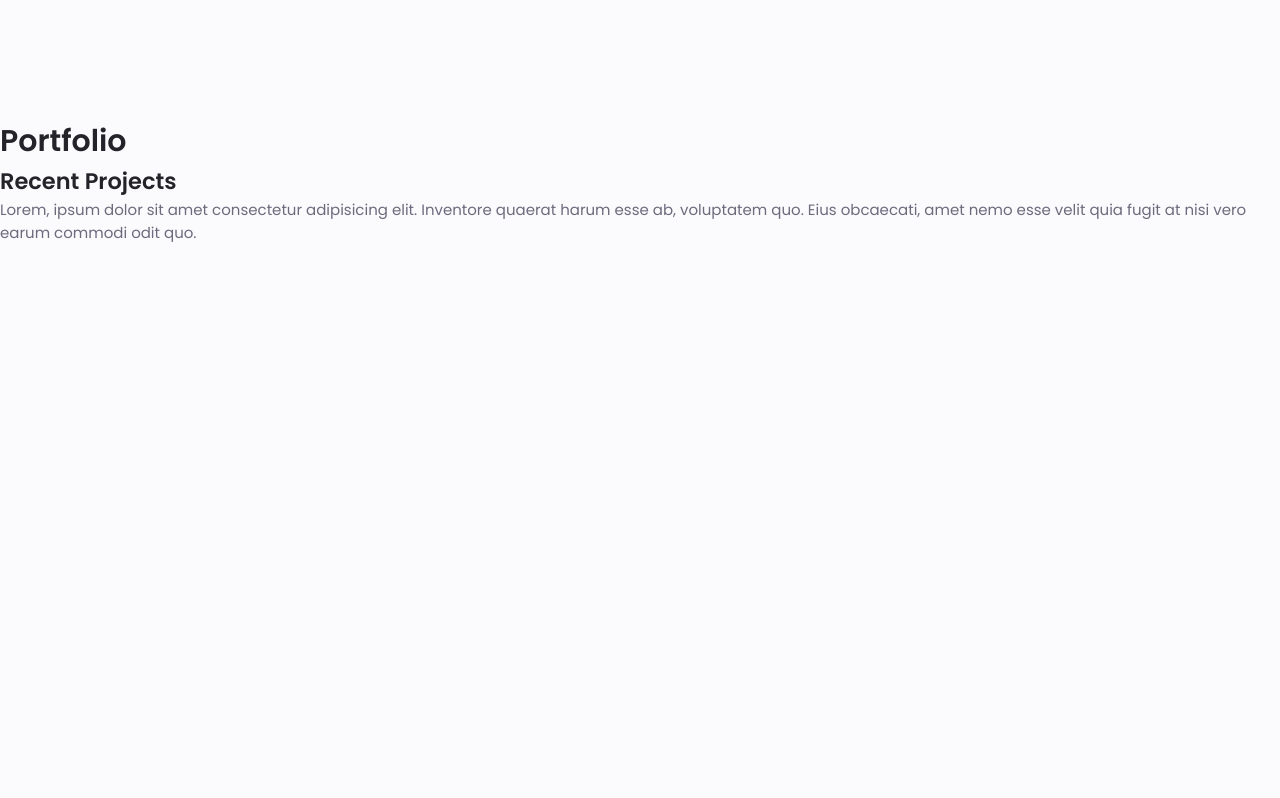
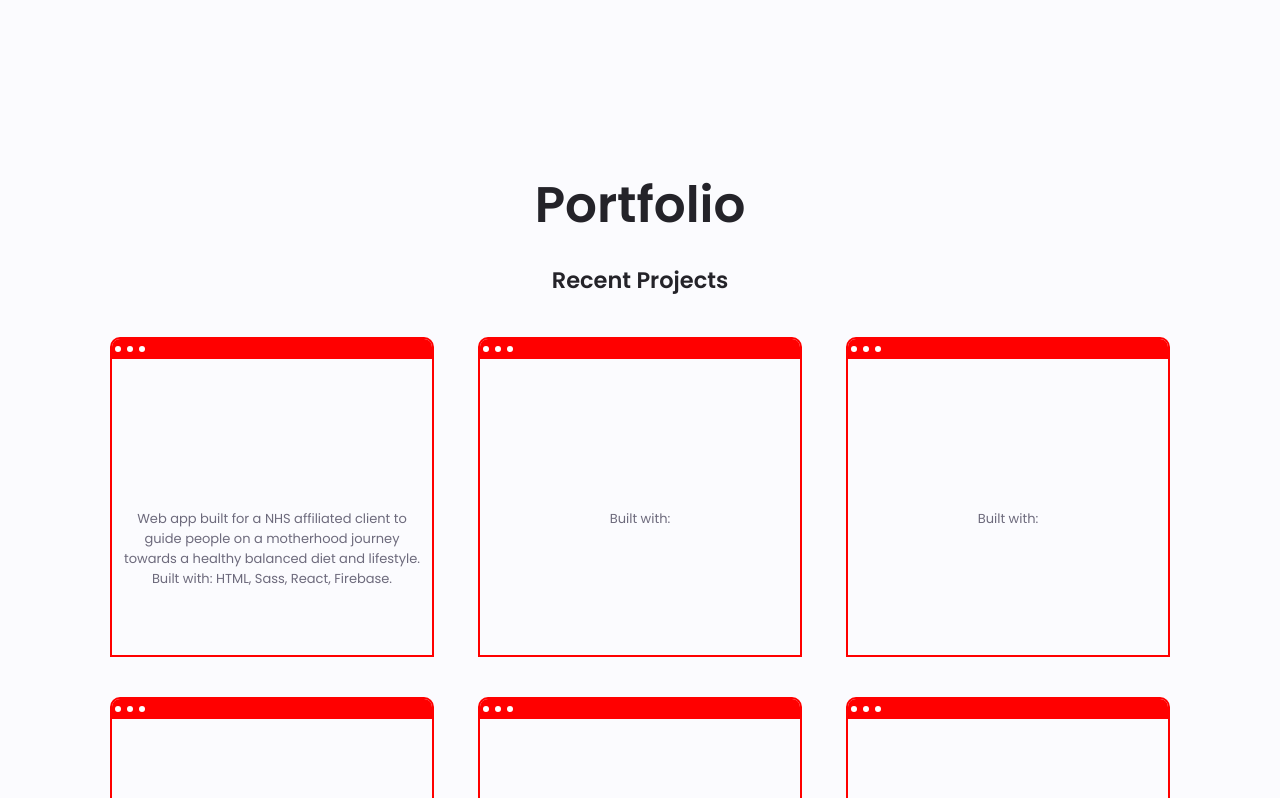
Before and after one commit to codewurld/my-portfolio-site, a React (Create React App) app: page / in a window 1280 px wide. Shown: the part 1482-2280 px from the top of the page. Before the commit the page ends 1726 px from the top, so only its background shows below. Built offline with nearby package versions, Linux system fonts and the light colour scheme.

Commit message:
new portfolio page and styling

```diff
--- a/src/components/newportfolio/NewPortfolio.jsx
+++ b/src/components/newportfolio/NewPortfolio.jsx
@@ -1,9 +1,23 @@
 import './newportfolio.css'
 
 
-const NewPortfolio = () => {
+const NewPortfolio = ({ img, link, title, description, tools }) => {
     return (
-        <div>
+        <div className="new-portfolio-item">
+            {/* browser like design for the containers */}
+            <div className="new-portfolio-design">
+                <div className="new-portfolio-shape"></div>
+                <div className="new-portfolio-shape"></div>
+                <div className="new-portfolio-shape"></div>
+            </div>
+            {/* <a href={link} target="_blank">
+                <img src={img} alt="" className="new-portfolio-img" />
+            </a> */}
+            <div className='new-portfolio-details-container'>
+                <p className="new-portfolio-listDescription">
+                    {description}</p>
+                <p className="new-portfolio-listTools">Built with: {tools}</p>
+            </div>
 
         </div>
     );
--- a/src/components/newportfolio/newportfolio.css
+++ b/src/components/newportfolio/newportfolio.css
@@ -0,0 +1,52 @@
+
+.new-portfolio-item{
+    width: 30%;
+    height: 40vh;
+    margin: 20px 10px;
+    border: 2px solid red;
+    border-radius: 10px 10px 0px 0px;
+    overflow: hidden;
+}
+
+.new-portfolio-design{
+    height: 20px;
+    background-color: red;
+    display: flex;
+    align-items: center;
+    /* keep browser design stuck to the top */
+    position: sticky;
+    z-index: 2;
+}
+
+.new-portfolio-shape{
+    width: 6px;
+    height: 6px;
+    background-color: white;
+    margin: 3px;
+    border-radius: 50%;
+}
+
+.new-portfolio-img{
+    width: 100%;
+    transition: all 10s ease;
+}
+
+/* animate portfolio image to imitate scroll when hovered */
+.new-portfolio-item:hover .new-portfolio-img{
+   transform: translateY(-100%);
+}
+
+.new-portfolio-details-container{
+    font-size: small;
+    margin-top: 150px;
+    padding-left: 8px;
+    padding-right: 8px;
+}
+
+/* .new-portfolio-listDescription{
+    font-size: small;
+    margin-top: 110px;
+    padding: 0px -10px -10px 0px;
+    padding-left: 8px;
+    padding-right: 8px;
+} */
--- a/src/components/newportfoliolist/NewPortfolioList.jsx
+++ b/src/components/newportfoliolist/NewPortfolioList.jsx
@@ -1,4 +1,6 @@
+import NewPortfolio from '../newportfolio/NewPortfolio';
 import './newportfoliolist.css'
+import { portfolioList } from '../../data'
 
 
 const NewPortfolioList = () => {
@@ -7,8 +9,14 @@ const NewPortfolioList = () => {
             <div className="portfolio-listText">
                 <h1 className="portfolio-listTitle">Portfolio</h1>
                 <h2 className="portfolio-listSubtitle">Recent Projects</h2>
-                <p className="portfolio-listDescription">
-                    Lorem, ipsum dolor sit amet consectetur adipisicing elit. Inventore quaerat harum esse ab, voluptatem quo. Eius obcaecati, amet nemo esse velit quia fugit at nisi vero earum commodi odit quo.</p>
+                {/* <p className="portfolio-listDescription">
+                    Lorem, ipsum dolor sit amet consectetur adipisicing elit. Inventore quaerat harum esse ab, voluptatem quo. Eius obcaecati, amet nemo esse velit quia fugit at nisi vero earum commodi odit quo.</p> */}
+            </div>
+            <div className="portfolio-listItems">
+                {portfolioList.map((portfolio) => (
+                    <NewPortfolio key={portfolio.id} title={portfolio.title} img={portfolio.img} link={portfolio.link} description={portfolio.description} tools={portfolio.tools} />
+                ))}
+
 
             </div>
         </div >
--- a/src/components/newportfoliolist/newportfoliolist.css
+++ b/src/components/newportfoliolist/newportfoliolist.css
@@ -0,0 +1,28 @@
+.portfolio-list{
+    padding: 50px 100px;
+    display: flex;
+    flex-direction: column;
+    align-items: center;
+    text-align: center;
+}
+
+.portfolio-listText{
+    width: 65%;
+}
+
+.portfolio-listTitle{
+    font-size: 50px;
+    font-weight: 600;
+}
+
+.portfolio-listSubtitle{
+    margin: 20px 0px;
+}
+
+.portfolio-listItems{
+    width: 100%;
+    display: flex;
+    /* flexed content spills to another line and prevent over flow */
+    flex-wrap: wrap;
+    justify-content: space-between;
+}
--- a/src/components/portfolio/Portfolio.jsx
+++ b/src/components/portfolio/Portfolio.jsx
@@ -1,100 +1,19 @@
-import { useEffect, useState } from "react";
-import PortfolioList from "../portfolioLists/PortfolioLists";
-import "./portfolio.scss";
-import {
-    featuredPortfolio,
-    webPortfolio,
-    mobilePortfolio,
-    designPortfolio,
-    contentPortfolio,
-} from "../../data";
-
-const Portfolio = () => {
-
-    const [selected, setSelected] = useState("featured");
-    const [data, setData] = useState([]);
-
-    const list = [
-        {
-            id: "featured",
-            title: "Featured",
-        },
-        {
-            id: "web",
-            title: "Web App",
-        },
-        {
-            id: "mobile",
-            title: "Mobile App",
-        },
-        {
-            id: "design",
-            title: "Design",
-        },
-        {
-            id: "content",
-            title: "Content",
-        },
-    ];
-
-    useEffect(() => {
-        switch (selected) {
-            case "featured":
-                setData(featuredPortfolio);
-                break;
-            case "web":
-                setData(webPortfolio);
-                break;
-            case "mobile":
-                setData(mobilePortfolio);
-                break;
-            case "design":
-                setData(designPortfolio);
-                break;
-            case "content":
-                setData(contentPortfolio);
-                break;
-            default:
-                setData(featuredPortfolio);
-        }
-    }, [selected]);
-
-
-    return (
-        <div className="portfolio" id="portfolio">
-            <h1>Portfolio</h1>
-
-            <ul>
-                {list.map((item) => (
-                    <PortfolioList
-                        title={item.title}
-                        active={selected === item.id}
-                        setSelected={setSelected}
-                        id={item.id}
-                    />
-                ))}
-            </ul>
-            <div className="container">
-                {data.map((d) => (
-                    <div className="item">
-                        <img
-                            src={d.img}
-                            alt=""
-                        />
-                        <h3>{d.title}</h3>
-                    </div>
-                ))}
-            </div>
-        </div>
-    );
-}
-
-export default Portfolio;
-
+// import { useEffect, useState } from "react";
+// import PortfolioList from "../portfolioLists/PortfolioLists";
+// import "./portfolio.scss";
+// // import {
+// //     featuredPortfolio,
+// //     webPortfolio,
+// //     mobilePortfolio,
+// //     designPortfolio,
+// //     contentPortfolio,
+// // } from "../../data";
 
 // const Portfolio = () => {
+
 //     const [selected, setSelected] = useState("featured");
 //     const [data, setData] = useState([]);
+
 //     const list = [
 //         {
 //             id: "featured",
@@ -140,9 +59,11 @@ export default Portfolio;
 //         }
 //     }, [selected]);
 
+
 //     return (
 //         <div className="portfolio" id="portfolio">
 //             <h1>Portfolio</h1>
+
 //             <ul>
 //                 {list.map((item) => (
 //                     <PortfolioList
@@ -167,3 +88,82 @@ export default Portfolio;
 //         </div>
 //     );
 // }
+
+// export default Portfolio;
+
+
+// // const Portfolio = () => {
+// //     const [selected, setSelected] = useState("featured");
+// //     const [data, setData] = useState([]);
+// //     const list = [
+// //         {
+// //             id: "featured",
+// //             title: "Featured",
+// //         },
+// //         {
+// //             id: "web",
+// //             title: "Web App",
+// //         },
+// //         {
+// //             id: "mobile",
+// //             title: "Mobile App",
+// //         },
+// //         {
+// //             id: "design",
+// //             title: "Design",
+// //         },
+// //         {
+// //             id: "content",
+// //             title: "Content",
+// //         },
+// //     ];
+
+// //     useEffect(() => {
+// //         switch (selected) {
+// //             case "featured":
+// //                 setData(featuredPortfolio);
+// //                 break;
+// //             case "web":
+// //                 setData(webPortfolio);
+// //                 break;
+// //             case "mobile":
+// //                 setData(mobilePortfolio);
+// //                 break;
+// //             case "design":
+// //                 setData(designPortfolio);
+// //                 break;
+// //             case "content":
+// //                 setData(contentPortfolio);
+// //                 break;
+// //             default:
+// //                 setData(featuredPortfolio);
+// //         }
+// //     }, [selected]);
+
+// //     return (
+// //         <div className="portfolio" id="portfolio">
+// //             <h1>Portfolio</h1>
+// //             <ul>
+// //                 {list.map((item) => (
+// //                     <PortfolioList
+// //                         title={item.title}
+// //                         active={selected === item.id}
+// //                         setSelected={setSelected}
+// //                         id={item.id}
+// //                     />
+// //                 ))}
+// //             </ul>
+// //             <div className="container">
+// //                 {data.map((d) => (
+// //                     <div className="item">
+// //                         <img
+// //                             src={d.img}
+// //                             alt=""
+// //                         />
+// //                         <h3>{d.title}</h3>
+// //                     </div>
+// //                 ))}
+// //             </div>
+// //         </div>
+// //     );
+// // }
--- a/src/data.js
+++ b/src/data.js
@@ -0,0 +1,53 @@
+export const portfolio = [
+    {
+        id: 1,
+        img: "./assets/nutri_glow.png",
+        link: "https://nutri-glow.netlify.app/"
+    },
+    {
+        id: 2,
+        img: "./assets/flexercise_guy.png",
+        link: "https://schoolofcode.github.io/w15_collaborative-react-project-fitness-app/"
+    }
+]
+
+export const portfolioList = [
+    {
+        id: 1,
+        title: "Web Social Media App",
+        img: "https://cdn.dribbble.com/users/5031392/screenshots/15467520/media/c36b3b15b25b1e190d081abdbbf947cf.png?compress=1&resize=1200x900",
+        description: "Web app built for a NHS affiliated client to guide people on a motherhood journey towards a healthy balanced diet and lifestyle.",
+        tools: "HTML, Sass, React, Firebase.",
+        link: "https://schoolofcode.github.io/w15_collaborative-react-project-fitness-app/"
+    },
+    {
+        id: 2,
+        title: "Web Rampa UI Design",
+        img: "https://cdn.dribbble.com/users/3967258/screenshots/15463803/media/4fddb9a2caf3b3bd634060f706a91e73.png?compress=1&resize=1200x900",
+        link: "https://schoolofcode.github.io/w15_collaborative-react-project-fitness-app/"
+    },
+    {
+        id: 3,
+        title: "Web E-commerce Design",
+        img: "https://cdn.dribbble.com/users/3637068/screenshots/15467010/media/69a3279182b75365013fe285733d1122.png?compress=1&resize=1200x900",
+        link: "https://schoolofcode.github.io/w15_collaborative-react-project-fitness-app/"
+    },
+    {
+        id: 4,
+        title: "Web Relax App",
+        img: "https://cdn.dribbble.com/users/2264844/screenshots/15463998/media/d85e92a332c41094f68e1f716884f7ce.jpg?compress=1&resize=1200x900",
+        link: "https://schoolofcode.github.io/w15_collaborative-react-project-fitness-app/"
+    },
+    {
+        id: 5,
+        title: "Web Design",
+        img: "https://cdn.dribbble.com/users/387658/screenshots/15458608/media/e92ec1dd33dd1170ae3dc9c5272f2693.jpg?compress=1&resize=1200x900",
+        link: "https://schoolofcode.github.io/w15_collaborative-react-project-fitness-app/"
+    },
+    {
+        id: 6,
+        title: "Web Banking App",
+        img: "https://cdn.dribbble.com/users/6384483/screenshots/15468426/media/ce9479fa1f8dba3a4a49840d76e55e31.png?compress=1&resize=1200x900",
+        link: "https://schoolofcode.github.io/w15_collaborative-react-project-fitness-app/"
+    },
+];
```
Also changed, not shown: public/assets/nutri_glow.png (added), 1 other file (tests, documents, lock files or other folders).
